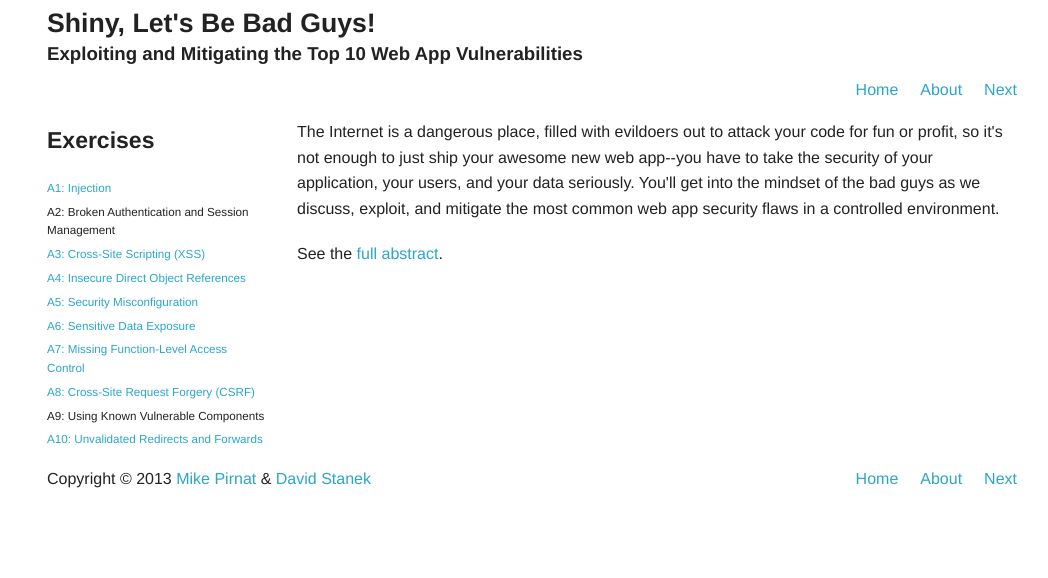
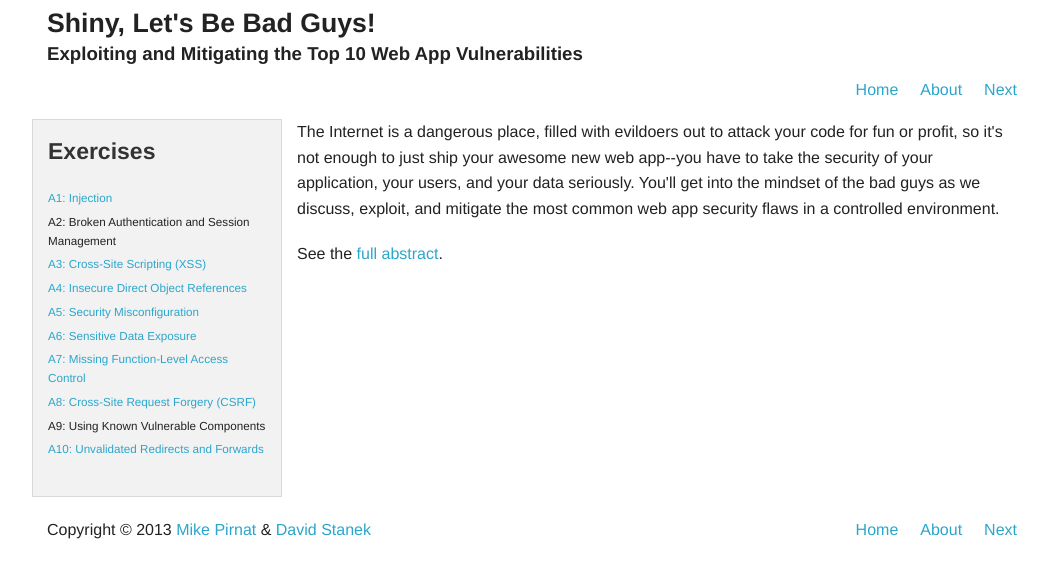
Before and after one commit to mpirnat/lets-be-bad-guys, a Django app: page / in a window 1280 px wide. Shown: the top 578 px of the page, without its empty margins (108-1156 px from the left). Run offline with Django 3.2, Linux system fonts and the light colour scheme.

Commit message:
Make left sectional nav use a panel class

```diff
--- a/badguys_project/templates/base.html
+++ b/badguys_project/templates/base.html
@@ -61,7 +61,7 @@
 
     <!-- Nav Sidebar -->
     <!-- This is source ordered to be pulled to the left on larger screens -->
-    <aside class="large-3 pull-9 columns">
+    <aside class="large-3 pull-9 columns panel">
 
         <h4>Exercises</h4>
 
```
